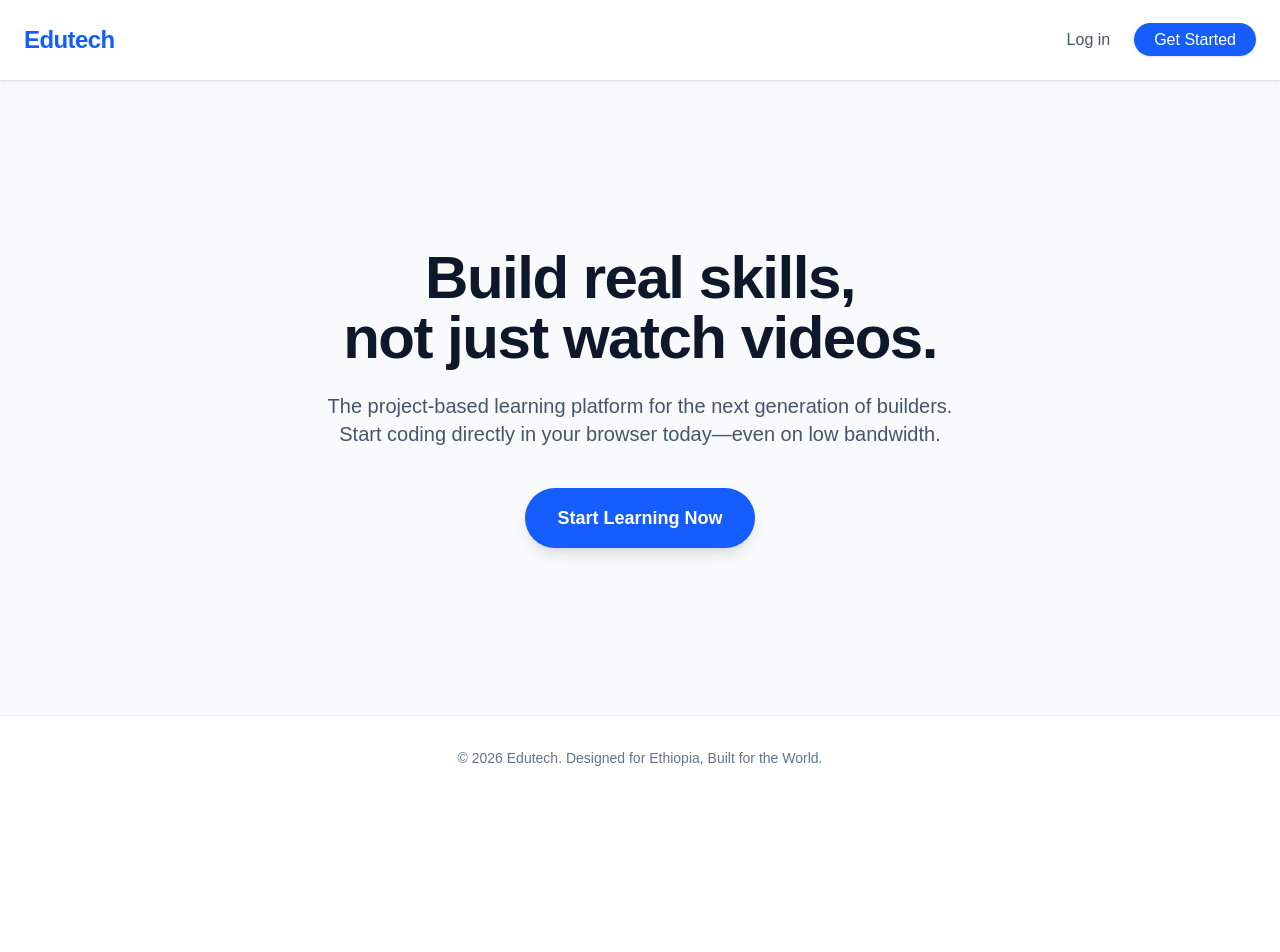
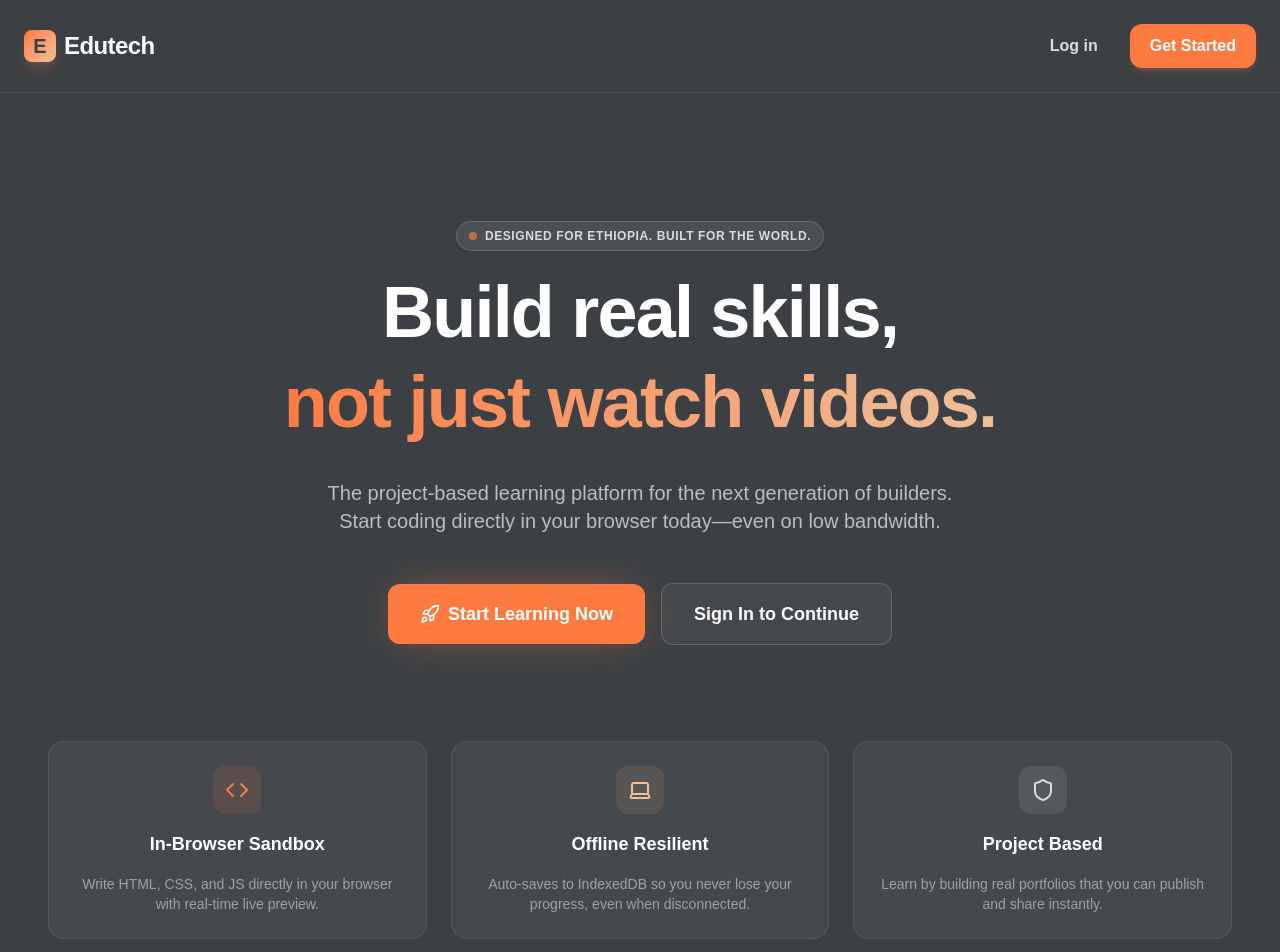
Before and after one commit to jabez-abija2399/EthioduTech, a Next.js app: page / in a window 1280 px wide. Shown: the top 952 px of the page. Before the commit the page ends 800 px from the top, so only its background shows below. Built offline with nearby package versions, Linux system fonts and the light colour scheme; no server answers.

Commit message:
feat: milestone 2 landing page and curriculum ui overhaul

```diff
--- a/src/app/page.tsx
+++ b/src/app/page.tsx
@@ -2,6 +2,7 @@ import Link from "next/link";
 import { auth } from "@/auth";
 import { redirect } from "next/navigation";
 import { getRedirectPath } from "@/lib/auth-redirect";
+import { HeroSection } from "@/components/marketing/hero-section";
 
 export default async function Home() {
   const session = await auth();
@@ -12,35 +13,35 @@ export default async function Home() {
   }
 
   return (
-    <div className="flex flex-col min-h-screen bg-slate-50 text-slate-900 font-sans">
-      <header className="flex justify-between items-center p-6 bg-white shadow-sm sticky top-0 z-10">
-        <div className="text-2xl font-extrabold tracking-tight text-blue-600">Edutech</div>
-        <nav>
-          <Link href="/login" className="px-4 py-2 text-slate-600 font-medium hover:text-blue-600 transition">Log in</Link>
-          <Link href="/register" className="ml-2 px-5 py-2 bg-blue-600 text-white font-medium rounded-full hover:bg-blue-700 transition shadow-sm">
+    <div className="flex flex-col min-h-screen bg-[#3C4044] text-[#DDDCDB] font-sans">
+      <header className="flex justify-between items-center p-6 bg-[#3C4044]/80 backdrop-blur-md border-b border-[#DDDCDB]/10 sticky top-0 z-50 transition-all">
+        <div className="flex items-center gap-2">
+          <div className="w-8 h-8 rounded-lg bg-gradient-to-br from-[#FD7B41] to-[#EDBF9B] flex items-center justify-center text-[#3C4044] font-black text-xl shadow-lg shadow-[#FD7B41]/20">
+            E
+          </div>
+          <div className="text-2xl font-extrabold tracking-tight text-white">Edutech</div>
+        </div>
+        <nav className="flex items-center gap-2 md:gap-4">
+          <Link href="/login" className="px-4 py-2 text-[#DDDCDB] font-bold hover:text-white transition">Log in</Link>
+          <Link href="/register" className="hidden sm:inline-flex px-5 py-2.5 bg-[#FD7B41] text-white font-bold rounded-xl hover:bg-[#FD7B41]/90 transition shadow-md shadow-[#FD7B41]/20">
             Get Started
           </Link>
         </nav>
       </header>
 
-      <main className="flex-1 flex flex-col items-center justify-center p-8 text-center sm:p-20">
-        <h1 className="text-5xl sm:text-6xl font-extrabold tracking-tight mb-6 text-slate-900">
-          Build real skills,<br className="hidden sm:block" /> not just watch videos.
-        </h1>
-        <p className="text-lg sm:text-xl text-slate-600 max-w-2xl mb-10">
-          The project-based learning platform for the next generation of builders.
-          Start coding directly in your browser today—even on low bandwidth.
-        </p>
-        <Link
-          href="/register"
-          className="px-8 py-4 bg-blue-600 text-white text-lg font-semibold rounded-full hover:bg-blue-700 transition shadow-lg hover:shadow-xl transform hover:-translate-y-1"
-        >
-          Start Learning Now
-        </Link>
+      <main className="flex-1 flex flex-col">
+        <HeroSection />
       </main>
 
-      <footer className="p-8 text-center text-slate-500 text-sm bg-white border-t border-slate-100">
-        &copy; {new Date().getFullYear()} Edutech. Designed for Ethiopia, Built for the World.
+      <footer className="p-8 text-center text-[#DDDCDB]/50 text-sm bg-[#3C4044] border-t border-[#DDDCDB]/10">
+        <div className="max-w-7xl mx-auto flex flex-col md:flex-row justify-between items-center gap-4">
+          <div>&copy; {new Date().getFullYear()} Edutech. Designed for Ethiopia, Built for the World.</div>
+          <div className="flex gap-6">
+            <Link href="#" className="hover:text-white transition">Terms</Link>
+            <Link href="#" className="hover:text-white transition">Privacy</Link>
+            <Link href="#" className="hover:text-white transition">Contact</Link>
+          </div>
+        </div>
       </footer>
     </div>
   );
--- /dev/null
+++ b/src/components/curriculum/course-card.tsx
@@ -0,0 +1,49 @@
+import Link from "next/link";
+import { BookOpen, Rocket } from "lucide-react";
+
+interface CourseCardProps {
+  courseId: string;
+  title: string;
+  description: string;
+  firstLessonId: string | null;
+  progressPercent?: number;
+}
+
+export function CourseCard({ courseId, title, description, firstLessonId, progressPercent = 0 }: CourseCardProps) {
+  return (
+    <div className="flex flex-col h-full p-6 border border-[#DDDCDB]/10 rounded-2xl bg-slate-900/50 shadow-sm hover:border-[#FD7B41]/50 transition group">
+      <div className="flex items-center gap-3 mb-4">
+        <div className="w-10 h-10 rounded-xl bg-[#FD7B41]/10 flex items-center justify-center text-[#FD7B41] group-hover:scale-110 transition">
+          <BookOpen className="w-5 h-5" />
+        </div>
+        <h3 className="font-extrabold text-xl text-white group-hover:text-[#FD7B41] transition">{title}</h3>
+      </div>
+
+      <p className="text-[#DDDCDB]/70 text-sm mb-6 flex-1 leading-relaxed">{description}</p>
+
+      <div className="w-full bg-[#3C4044] rounded-full h-2.5 mb-6 border border-[#DDDCDB]/5 overflow-hidden">
+        <div
+          className="bg-gradient-to-r from-[#FD7B41] to-[#EDBF9B] h-full rounded-full transition-all duration-1000 ease-out"
+          style={{ width: `${Math.max(5, progressPercent)}%` }}
+        />
+      </div>
+
+      <div className="flex items-center justify-between">
+        <span className="text-xs font-bold text-[#DDDCDB]/60">{progressPercent}% Completed</span>
+        {firstLessonId ? (
+          <Link
+            href={`/courses/${courseId}/lessons/${firstLessonId}`}
+            className="inline-flex items-center gap-2 px-5 py-2.5 bg-[#EDBF9B] hover:bg-[#EDBF9B]/90 text-[#3C4044] text-sm font-bold rounded-xl transition shadow-md hover:-translate-y-0.5"
+          >
+            <Rocket className="w-4 h-4" />
+            <span>Continue</span>
+          </Link>
+        ) : (
+          <button disabled className="px-5 py-2.5 bg-[#3C4044] text-[#DDDCDB]/50 text-sm font-bold rounded-xl cursor-not-allowed border border-[#DDDCDB]/10">
+            Coming Soon
+          </button>
+        )}
+      </div>
+    </div>
+  );
+}
--- /dev/null
+++ b/src/components/marketing/hero-section.tsx
@@ -0,0 +1,78 @@
+import Link from "next/link";
+import { Rocket, Code, Laptop, Shield } from "lucide-react";
+
+export function HeroSection() {
+  return (
+    <section className="relative overflow-hidden bg-[#3C4044] text-white py-20 lg:py-32 border-b border-[#DDDCDB]/10">
+      {/* Background ambient glows */}
+      <div className="absolute top-0 left-1/2 -translate-x-1/2 w-full h-full overflow-hidden -z-10 pointer-events-none">
+        <div className="absolute -top-[30%] -left-[10%] w-[50%] h-[70%] rounded-full bg-[#FD7B41]/10 blur-[120px]" />
+        <div className="absolute top-[20%] -right-[10%] w-[40%] h-[60%] rounded-full bg-[#EDBF9B]/10 blur-[100px]" />
+      </div>
+
+      <div className="max-w-7xl mx-auto px-6 md:px-12 relative z-10">
+        <div className="text-center max-w-4xl mx-auto space-y-8">
+          <div className="inline-flex items-center gap-2 px-3 py-1.5 rounded-full bg-[#DDDCDB]/10 border border-[#DDDCDB]/20 text-[#DDDCDB] text-xs font-bold uppercase tracking-wider mb-4 shadow-sm">
+            <span className="w-2 h-2 rounded-full bg-[#FD7B41] animate-pulse" />
+            Designed for Ethiopia. Built for the World.
+          </div>
+
+          <h1 className="text-5xl md:text-7xl font-extrabold tracking-tight leading-tight text-white">
+            Build real skills, <br className="hidden md:block" />
+            <span className="text-transparent bg-clip-text bg-gradient-to-r from-[#FD7B41] to-[#EDBF9B]">
+              not just watch videos.
+            </span>
+          </h1>
+
+          <p className="text-lg md:text-xl text-[#DDDCDB]/80 max-w-2xl mx-auto font-medium">
+            The project-based learning platform for the next generation of builders.
+            Start coding directly in your browser today—even on low bandwidth.
+          </p>
+
+          <div className="flex flex-col sm:flex-row items-center justify-center gap-4 pt-4">
+            <Link
+              href="/register"
+              className="w-full sm:w-auto px-8 py-4 bg-[#FD7B41] hover:bg-[#FD7B41]/90 text-white text-lg font-bold rounded-xl shadow-[0_0_40px_-10px_rgba(253,123,65,0.5)] transition transform hover:-translate-y-1 hover:shadow-[0_0_60px_-15px_rgba(253,123,65,0.6)] flex items-center justify-center gap-2"
+            >
+              <Rocket className="w-5 h-5" />
+              <span>Start Learning Now</span>
+            </Link>
+            <Link
+              href="/login"
+              className="w-full sm:w-auto px-8 py-4 bg-white/5 hover:bg-white/10 text-white border border-[#DDDCDB]/20 text-lg font-bold rounded-xl transition flex items-center justify-center gap-2"
+            >
+              <span>Sign In to Continue</span>
+            </Link>
+          </div>
+        </div>
+
+        {/* Feature Highlights */}
+        <div className="grid grid-cols-1 md:grid-cols-3 gap-6 mt-24">
+          <div className="p-6 rounded-2xl bg-white/5 border border-[#DDDCDB]/10 backdrop-blur-sm flex flex-col items-center text-center gap-4 hover:border-[#FD7B41]/30 transition group">
+            <div className="w-12 h-12 rounded-xl bg-[#FD7B41]/10 flex items-center justify-center text-[#FD7B41] group-hover:scale-110 transition">
+              <Code className="w-6 h-6" />
+            </div>
+            <h3 className="text-lg font-bold text-white">In-Browser Sandbox</h3>
+            <p className="text-sm text-[#DDDCDB]/60">Write HTML, CSS, and JS directly in your browser with real-time live preview.</p>
+          </div>
+
+          <div className="p-6 rounded-2xl bg-white/5 border border-[#DDDCDB]/10 backdrop-blur-sm flex flex-col items-center text-center gap-4 hover:border-[#EDBF9B]/30 transition group">
+            <div className="w-12 h-12 rounded-xl bg-[#EDBF9B]/10 flex items-center justify-center text-[#EDBF9B] group-hover:scale-110 transition">
+              <Laptop className="w-6 h-6" />
+            </div>
+            <h3 className="text-lg font-bold text-white">Offline Resilient</h3>
+            <p className="text-sm text-[#DDDCDB]/60">Auto-saves to IndexedDB so you never lose your progress, even when disconnected.</p>
+          </div>
+
+          <div className="p-6 rounded-2xl bg-white/5 border border-[#DDDCDB]/10 backdrop-blur-sm flex flex-col items-center text-center gap-4 hover:border-[#DDDCDB]/40 transition group">
+            <div className="w-12 h-12 rounded-xl bg-[#DDDCDB]/10 flex items-center justify-center text-[#DDDCDB] group-hover:scale-110 transition">
+              <Shield className="w-6 h-6" />
+            </div>
+            <h3 className="text-lg font-bold text-white">Project Based</h3>
+            <p className="text-sm text-[#DDDCDB]/60">Learn by building real portfolios that you can publish and share instantly.</p>
+          </div>
+        </div>
+      </div>
+    </section>
+  );
+}
```
Also changed, not shown: src/app/courses/[courseId]/lessons/[lessonId]/page.tsx (+22 -22 lines), src/app/dashboard/page.tsx (+11 -24 lines), 1 other file (tests, documents, lock files or other folders).
